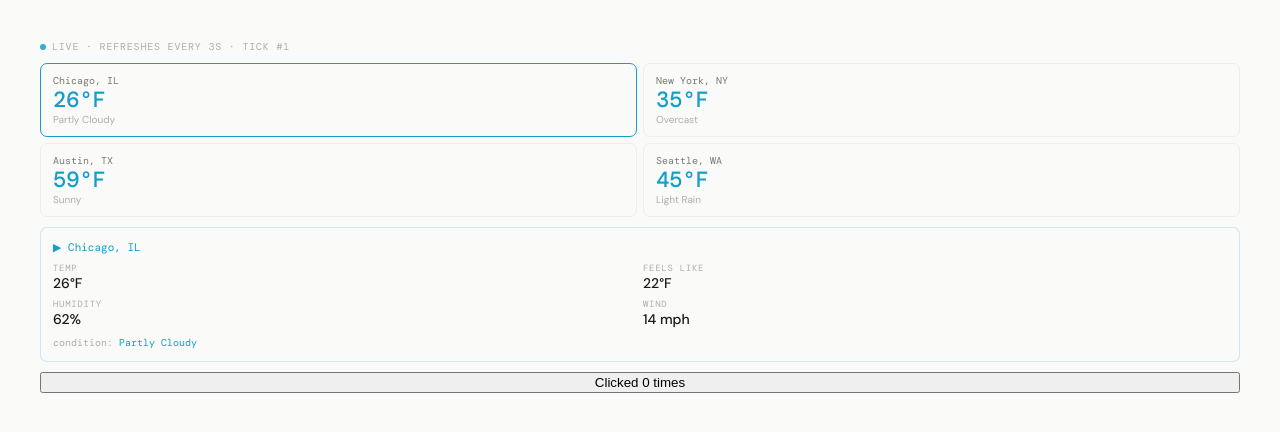
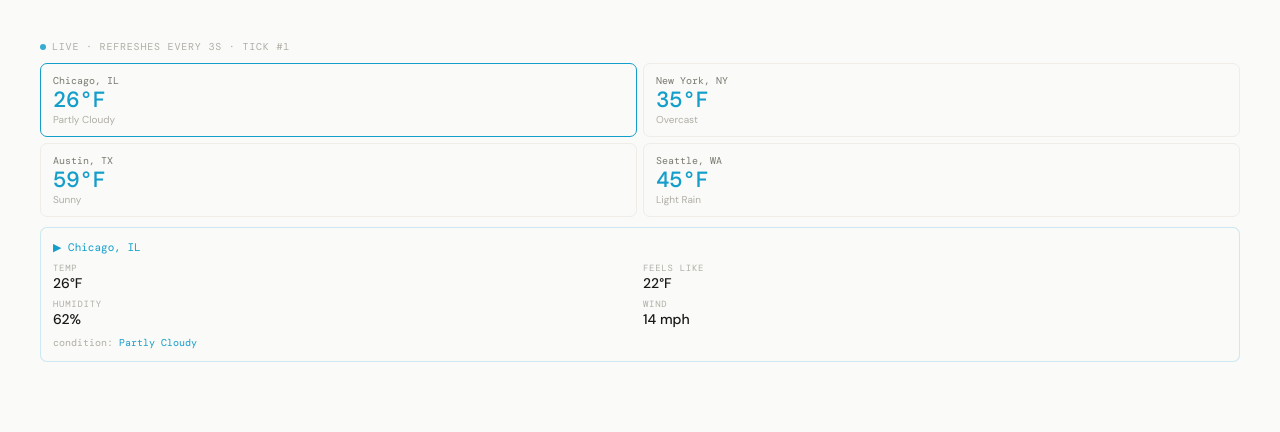
Before and after one commit to Hoizard/mfe-react-weather, a React (Vite) app: page / in a window 1280 px wide. Shown: the top 432 px of the page. Built offline with nearby package versions, Linux system fonts and the light colour scheme.

Commit message:
removed unused component

```diff
--- a/src/Components/Counter/Counter.tsx
+++ /dev/null
@@ -1,11 +0,0 @@
-import { useState } from "react";
-
-export default function MyButton() {
-  const [count, setCount] = useState(0);
-
-  function handleClick() {
-    setCount(count + 1);
-  }
-
-  return <button onClick={handleClick}>Clicked {count} times</button>;
-}
--- a/src/WeatherWidget.jsx
+++ b/src/WeatherWidget.jsx
@@ -1,5 +1,4 @@
 import Card from "./Components/Card/Card";
-import Counter from "./Components/Counter/Counter";
 import styles from "./weather.module.css";
 import { CITIES } from "./utils/data";
 import { useState, useEffect } from "react";
@@ -71,7 +70,6 @@ export default function WeatherWidget() {
           condition: <span className={styles.condVal}>{city.cond}</span>
         </div>
       </div>
-      <Counter />
     </div>
   );
 }
```
